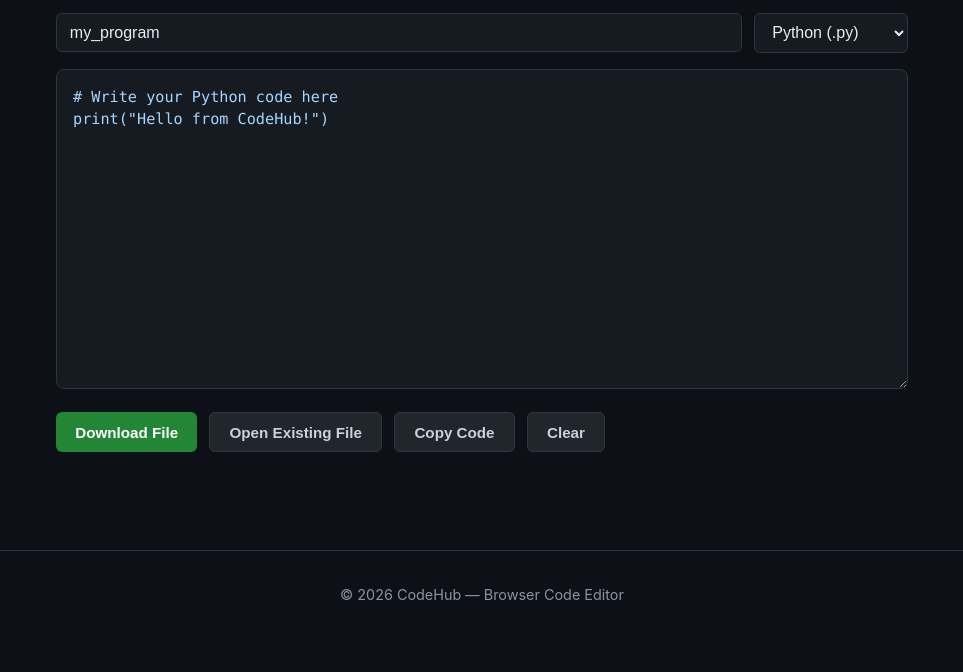
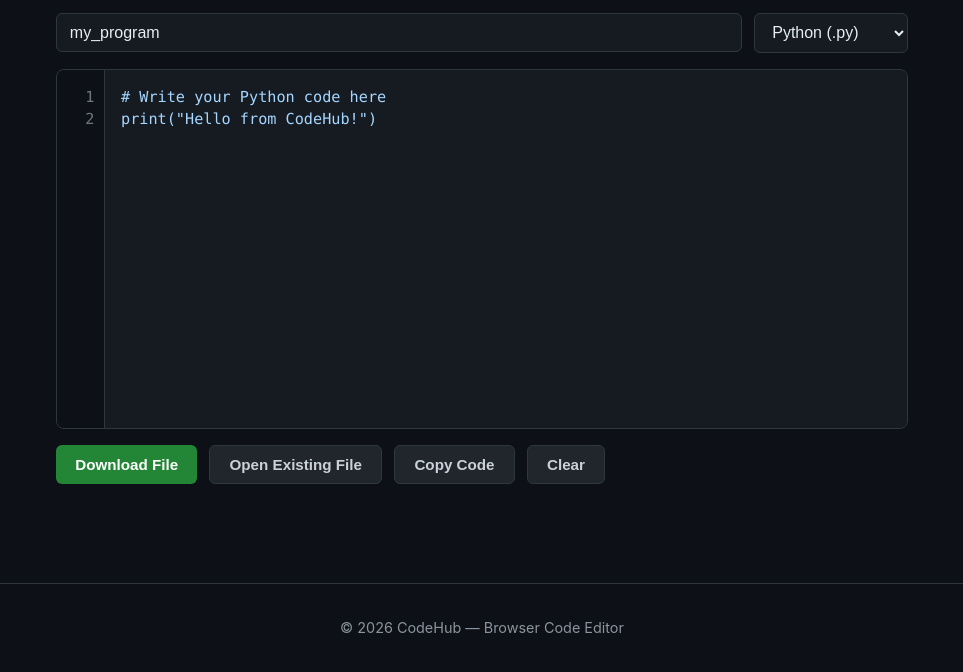
Before and after one commit to Stormwarden-new/Website-demo-, a plain HTML site: page editor.html in a window 1280 px wide. Shown: the part 220-892 px from the top of the page, without its empty margins (158-1121 px from the left). Drawn offline with Linux system fonts and the light colour scheme.

Commit message:
Update editor.html

```diff
--- a/editor.html
+++ b/editor.html
@@ -29,24 +29,52 @@
       min-width: 160px;
     }
 
+    .editor-wrapper {
+      display: flex;
+      background-color: #161b22;
+      border: 1px solid #30363d;
+      border-radius: 8px;
+      overflow: hidden;
+      height: 360px;
+    }
+
+    .editor-wrapper:focus-within {
+      border-color: #58a6ff;
+    }
+
+    .line-numbers {
+      width: 48px;
+      padding: 1rem 0.6rem 1rem 0.25rem;
+      background-color: #0d1117;
+      border-right: 1px solid #30363d;
+      color: #6e7681;
+      font-family: Consolas, Monaco, "Courier New", monospace;
+      font-size: 0.95rem;
+      line-height: 1.5;
+      text-align: right;
+      user-select: none;
+      overflow: hidden;
+      white-space: pre;
+    }
+
     .code-area {
-      width: 100%;
-      min-height: 320px;
+      flex: 1;
       background-color: #161b22;
       color: #a5d6ff;
-      border: 1px solid #30363d;
-      border-radius: 8px;
+      border: none;
       padding: 1rem;
       font-family: Consolas, Monaco, "Courier New", monospace;
       font-size: 0.95rem;
       line-height: 1.5;
-      resize: vertical;
+      resize: none;
       tab-size: 4;
+      white-space: pre;
+      overflow-x: auto;
+      overflow-y: auto;
     }
 
     .code-area:focus {
       outline: none;
-      border-color: #58a6ff;
     }
 
     .button-group {
@@ -124,8 +152,11 @@
       </select>
     </div>
 
-    <textarea id="codeEditor" class="code-area" spellcheck="false" placeholder="Write your code here..."># Write your Python code here
+    <div class="editor-wrapper">
+      <div id="lineNumbers" class="line-numbers">1</div>
+      <textarea id="codeEditor" class="code-area" spellcheck="false" placeholder="Write your code here..."># Write your Python code here
 print("Hello from CodeHub!")</textarea>
+    </div>
 
     <div class="button-group">
       <button class="btn btn-primary" onclick="downloadCode()">Download File</button>
@@ -143,6 +174,9 @@ print("Hello from CodeHub!")</textarea>
   </footer>
 
   <script>
+    const editor = document.getElementById("codeEditor");
+    const lineNumbers = document.getElementById("lineNumbers");
+
     const templates = {
       ".py": '# Python Program\nprint("Hello from CodeHub!")\n',
       ".c": '#include <stdio.h>\n\nint main() {\n    printf("Hello from CodeHub!\\n");\n    return 0;\n}\n',
@@ -150,6 +184,23 @@ print("Hello from CodeHub!")</textarea>
       ".pas": "program MyProgram;\nbegin\n  writeln('Hello from CodeHub!');\nend.\n",
       ".txt": "Write your notes or pseudocode here...\n"
     };
+
+    function updateLineNumbers() {
+      const totalLines = editor.value.split("\n").length;
+      let numbers = "";
+      for (let i = 1; i <= totalLines; i++) {
+        numbers += i + "\n";
+      }
+      lineNumbers.textContent = numbers;
+    }
+
+    // Keep line numbers aligned when scrolling vertically
+    editor.addEventListener("scroll", function() {
+      lineNumbers.scrollTop = editor.scrollTop;
+    });
+
+    // Recalculate line numbers whenever code changes
+    editor.addEventListener("input", updateLineNumbers);
 
     function showStatus(text) {
       const msg = document.getElementById("statusMsg");
@@ -159,18 +210,17 @@ print("Hello from CodeHub!")</textarea>
 
     function loadTemplate() {
       const ext = document.getElementById("language").value;
-      const editor = document.getElementById("codeEditor");
       if (editor.value.trim() === "" || Object.values(templates).includes(editor.value)) {
         editor.value = templates[ext];
+        updateLineNumbers();
       }
     }
 
     function downloadCode() {
-      const code = document.getElementById("codeEditor").value;
+      const code = editor.value;
       let name = document.getElementById("filename").value.trim() || "my_program";
       const ext = document.getElementById("language").value;
 
-      // Remove extension if user already typed it
       if (name.endsWith(ext)) {
         name = name.slice(0, -ext.length);
       }
@@ -196,34 +246,39 @@ print("Hello from CodeHub!")</textarea>
 
       const reader = new FileReader();
       reader.onload = function(e) {
-        document.getElementById("codeEditor").value = e.target.result;
+        editor.value = e.target.result;
         document.getElementById("filename").value = file.name.replace(/\.[^/.]+$/, "");
+        updateLineNumbers();
         showStatus("Loaded '" + file.name + "' into the editor.");
       };
       reader.readAsText(file);
     }
 
     function copyCode() {
-      const editor = document.getElementById("codeEditor");
       navigator.clipboard.writeText(editor.value);
       showStatus("Code copied to clipboard!");
     }
 
     function clearEditor() {
-      document.getElementById("codeEditor").value = "";
+      editor.value = "";
+      updateLineNumbers();
       showStatus("Editor cleared.");
     }
 
-    // Allow Tab key indentation inside the textarea
-    document.getElementById("codeEditor").addEventListener("keydown", function(e) {
+    // Allow Tab key indentation inside the editor
+    editor.addEventListener("keydown", function(e) {
       if (e.key === "Tab") {
         e.preventDefault();
         const start = this.selectionStart;
         const end = this.selectionEnd;
         this.value = this.value.substring(0, start) + "    " + this.value.substring(end);
         this.selectionStart = this.selectionEnd = start + 4;
+        updateLineNumbers();
       }
     });
+
+    // Initialize line numbers on page load
+    updateLineNumbers();
   </script>
 </body>
 </html>
```
